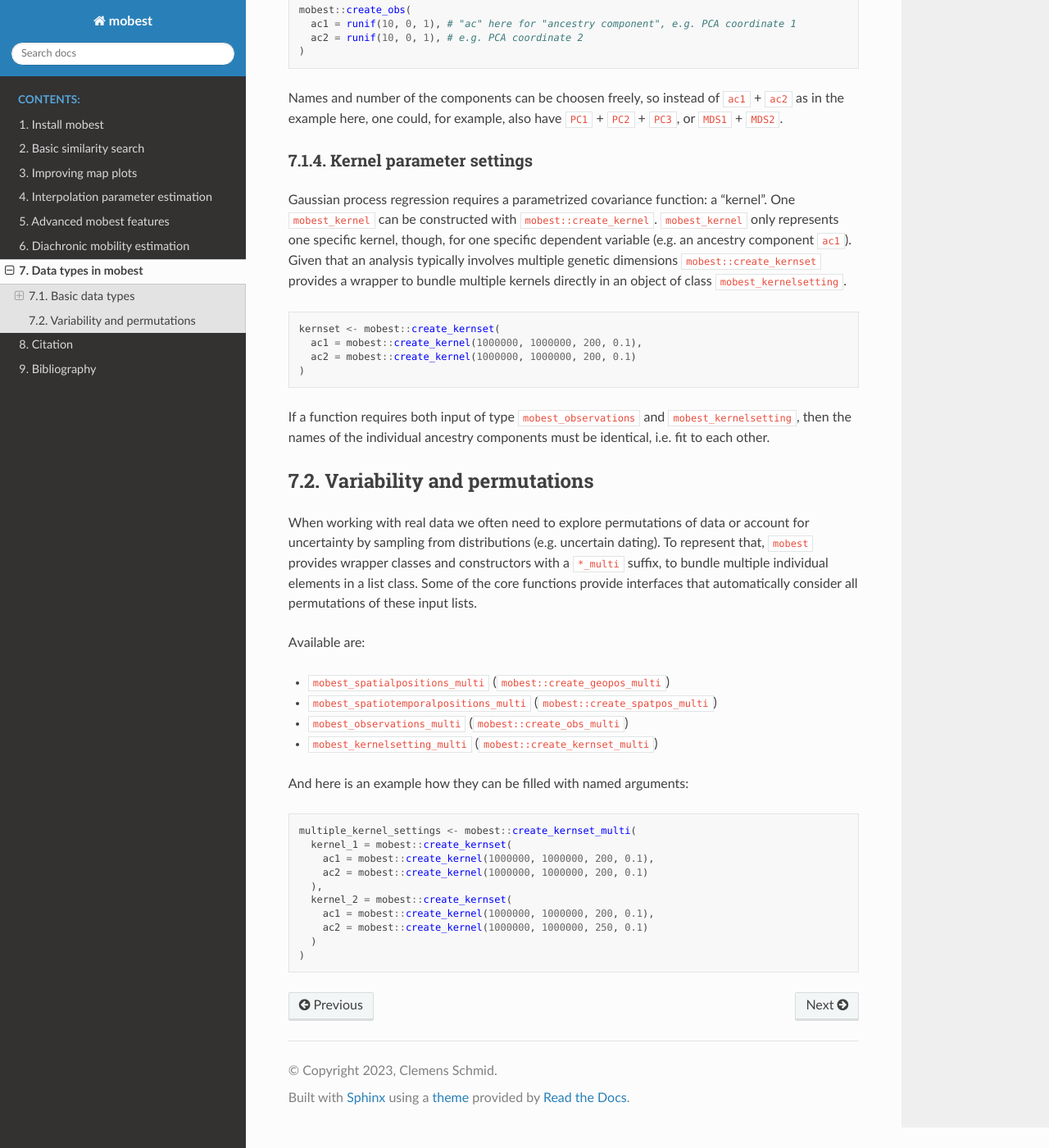
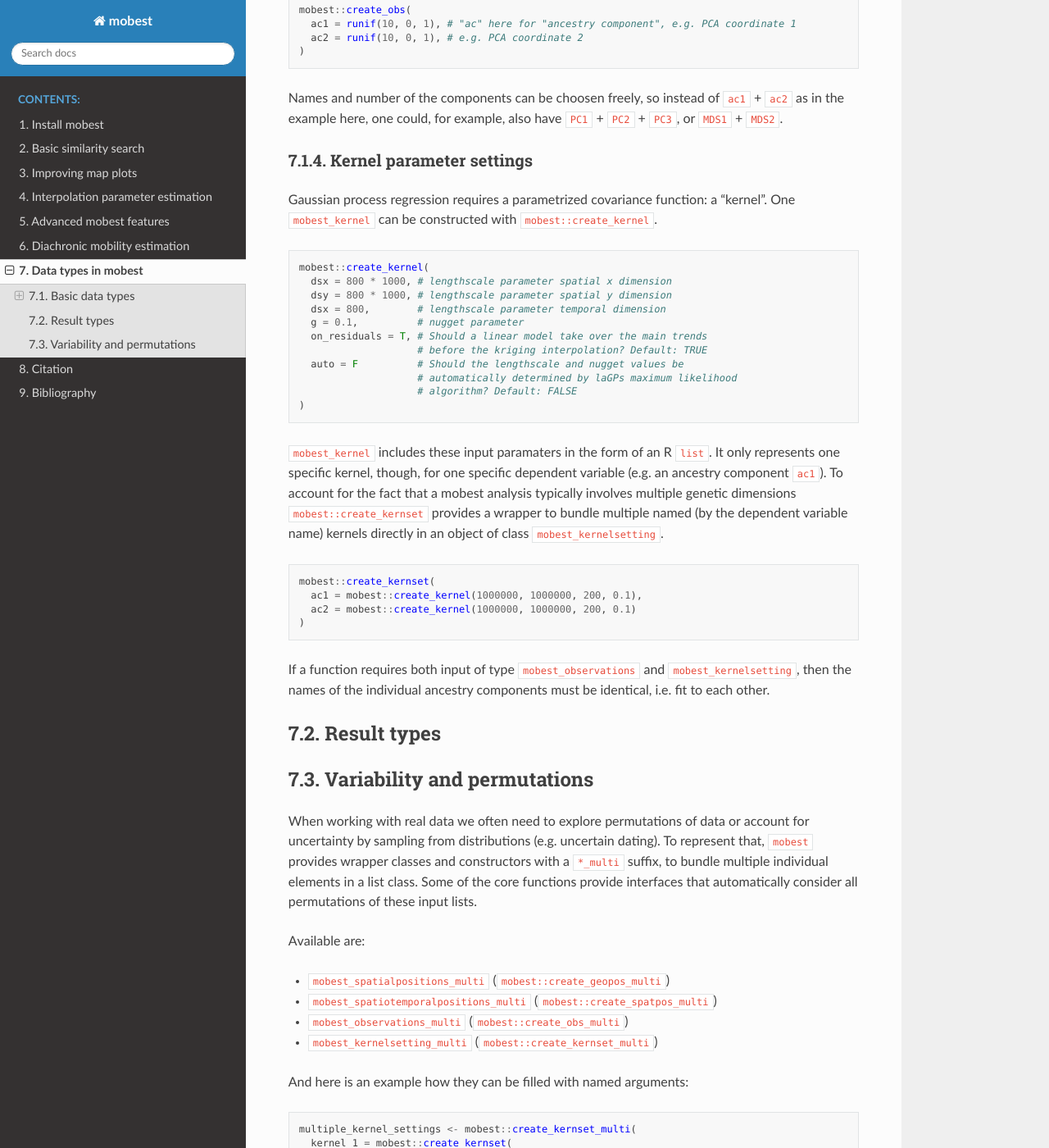
Before and after one commit to nevrome/mobest, a Sphinx documentation site: the page built from docs/types.md, in a window 1280 px wide and 1400 px high, scrolled down 1578 px. Shown: the whole window at 82% size. Built offline with Sphinx 7.4.7 and the Read the Docs theme 2.0.0, drawn with Linux system fonts in a browser that asks for light colours.

````diff
--- a/docs/conf.py
+++ b/docs/conf.py
@@ -21,6 +21,10 @@ extensions = [
   'sphinx.ext.autosectionlabel'
 ]
 
+myst_enable_extensions = [
+  "dollarmath"
+]
+
 templates_path = ['_templates']
 exclude_patterns = ['_build', 'Thumbs.db', '.DS_Store']
 
--- a/docs/types.md
+++ b/docs/types.md
@@ -61,16 +61,34 @@ Names and number of the components can be choosen freely, so instead of `ac1` +
 
 ### Kernel parameter settings
 
-Gaussian process regression requires a parametrized covariance function: a "kernel". One `mobest_kernel` can be constructed with `mobest::create_kernel`. `mobest_kernel` only represents one specific kernel, though, for one specific dependent variable (e.g. an ancestry component `ac1`). Given that an analysis typically involves multiple genetic dimensions `mobest::create_kernset` provides a wrapper to bundle multiple kernels directly in an object of class `mobest_kernelsetting`.
+Gaussian process regression requires a parametrized covariance function: a "kernel". One `mobest_kernel` can be constructed with `mobest::create_kernel`.
 
 ```r
-kernset <- mobest::create_kernset(
+mobest::create_kernel(
+  dsx = 800 * 1000, # lengthscale parameter spatial x dimension
+  dsy = 800 * 1000, # lengthscale parameter spatial y dimension
+  dsx = 800,        # lengthscale parameter temporal dimension
+  g = 0.1,          # nugget parameter
+  on_residuals = T, # Should a linear model take over the main trends
+                    # before the kriging interpolation? Default: TRUE
+  auto = F          # Should the lengthscale and nugget values be
+                    # automatically determined by laGPs maximum likelihood
+                    # algorithm? Default: FALSE
+)
+```
+
+`mobest_kernel` includes these input paramaters in the form of an R `list`. It only represents one specific kernel, though, for one specific dependent variable (e.g. an ancestry component `ac1`). To account for the fact that a mobest analysis typically involves multiple genetic dimensions `mobest::create_kernset` provides a wrapper to bundle multiple named (by the dependent variable name) kernels directly in an object of class `mobest_kernelsetting`.
+
+```r
+mobest::create_kernset(
   ac1 = mobest::create_kernel(1000000, 1000000, 200, 0.1),
   ac2 = mobest::create_kernel(1000000, 1000000, 200, 0.1)
 )
 ```
 
 If a function requires both input of type `mobest_observations` and `mobest_kernelsetting`, then the names of the individual ancestry components must be identical, i.e. fit to each other.
+
+## Result types
 
 ## Variability and permutations
 
````
Also changed, not shown: docs/basic.md (+18 -0 lines).
